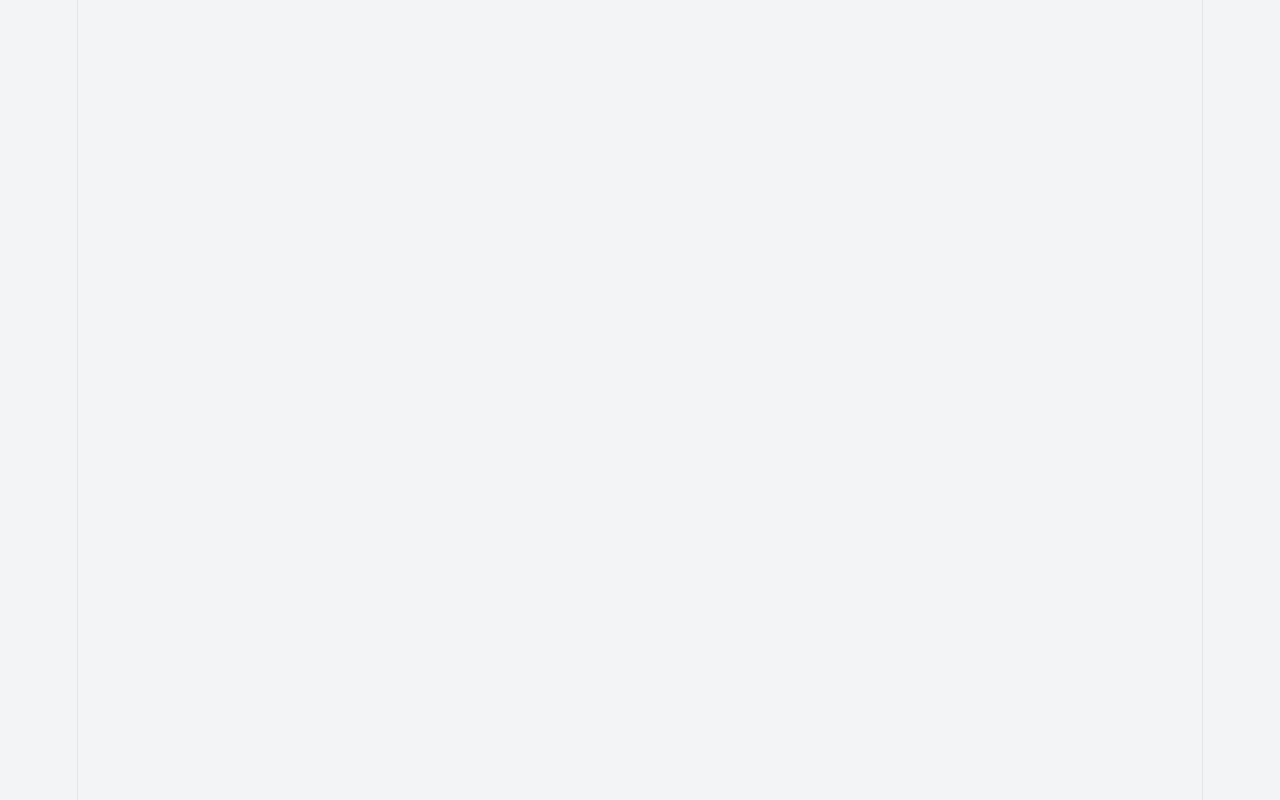
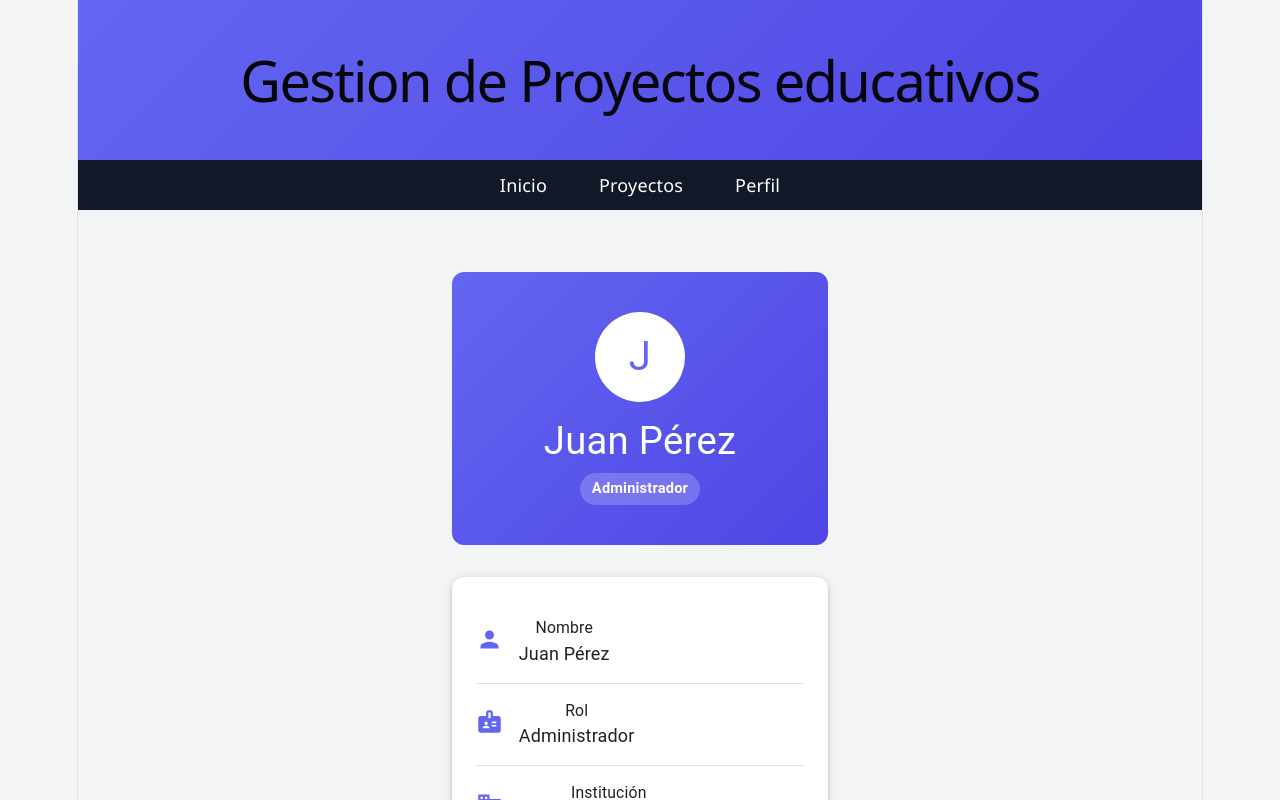
Before and after one commit to valenmadrigal/pv_tp3_grupo15, a React (Vite) app: page /perfil in a window 1280 px wide. Before the commit this address had no page. Shown: the top 800 px of the page. Built offline with nearby package versions, Linux system fonts and the light colour scheme.

Commit message:
se implementa context API para gestión de usuario

```diff
--- a/src/App.jsx
+++ b/src/App.jsx
@@ -10,24 +10,13 @@ import PerfilUsuario from './components/PerfilUsuario'
 import DetalleProyecto from './components/DetalleProyecto'
 import Dashboard from './components/Dashboard'
 import "./css/styles.css"
+import { UsuarioProvider } from './context/UsuarioContext';
 
 function App() {
   return (
-    <>
+    <UsuarioProvider>
       <Header />
       <Nav />
-
-      <Routes>
-        <Route
-          path="/"
-          element={
-            <>
-
-            </>
-          }
-        />
-        <Route path="/proyectos/:id" element={<DetalleProyecto />} />
-      </Routes>
 
       <main>
         <Routes>
@@ -39,12 +28,9 @@ function App() {
         </Routes>
       </main>
 
-
       <Footer />
-    </>
-  )
-
+    </UsuarioProvider>
+  );
 }
 
-
 export default App;
--- a/src/components/PerfilUsuario.jsx
+++ b/src/components/PerfilUsuario.jsx
@@ -41,7 +41,7 @@ function PerfilUsuario() {
          margin: "0 auto 16px",
          }}
    >
-          V
+      {usuario.nombre.charAt(0).toUpperCase()}
         </Avatar>
         <Typography variant="h4" fontWeight="bold">
           {usuario.nombre}
```
Lines whose indentation alone changed are shown as unchanged.
